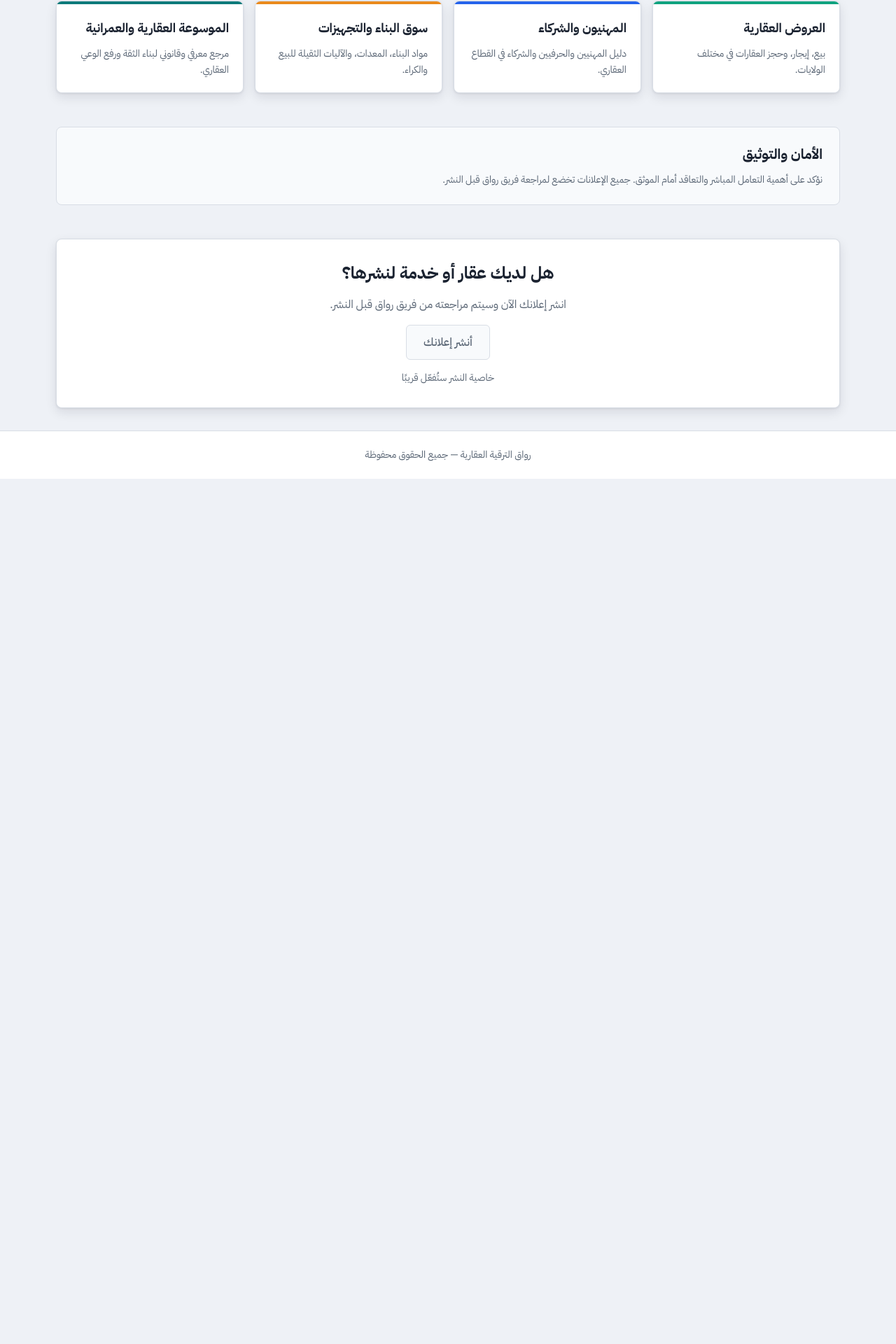
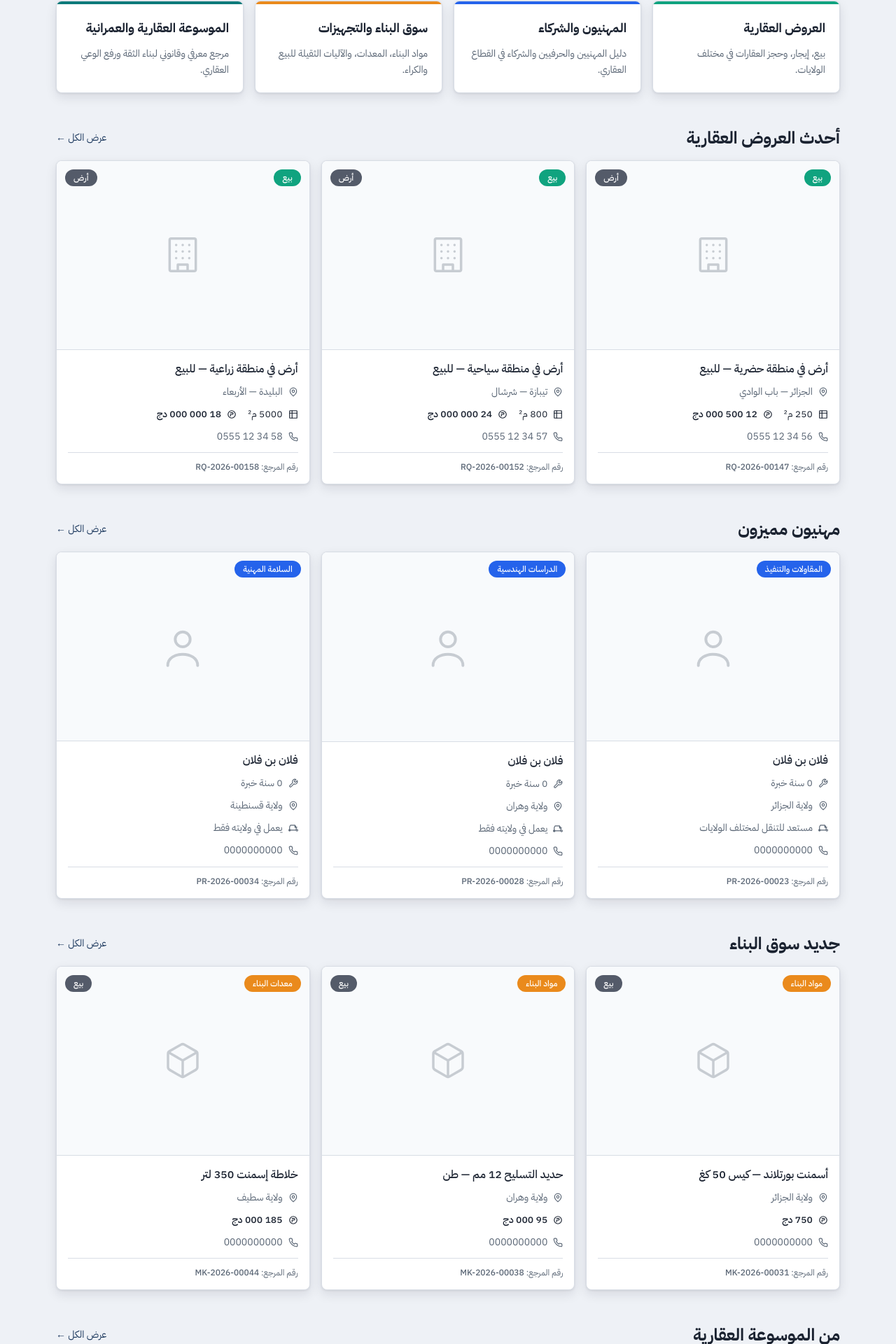
Before and after one commit to akramroyale24-jpg/riwaq-real-estate-development, a Next.js app: page / in a window 1280 px wide. Shown: the part 432-2352 px from the top of the page at 70% size. Before the commit the page ends 1116 px from the top, so only its background shows below. Built offline with nearby package versions, Linux system fonts and the light colour scheme.

Commit message:
Update page.tsx

```diff
--- a/app/page.tsx
+++ b/app/page.tsx
@@ -1,7 +1,21 @@
+import Link from "next/link";
 import Hero from "@/components/home/Hero";
 import PathCard from "@/components/home/PathCard";
+import PropertyCard from "@/components/property/PropertyCard";
+import ProfessionalCard from "@/components/professional/ProfessionalCard";
+import MarketCard from "@/components/market/MarketCard";
+import ArticleCard from "@/components/encyclopedia/ArticleCard";
+import { SAMPLE_PROPERTIES } from "@/lib/properties";
+import { SAMPLE_PROFESSIONALS } from "@/lib/professionals";
+import { SAMPLE_MARKET_ITEMS } from "@/lib/market-items";
+import { SAMPLE_ARTICLES } from "@/lib/encyclopedia";
 
 export default function Home() {
+  const featuredProperties = SAMPLE_PROPERTIES.slice(0, 3);
+  const featuredProfessionals = SAMPLE_PROFESSIONALS.slice(0, 3);
+  const featuredMarketItems = SAMPLE_MARKET_ITEMS.slice(0, 3);
+  const featuredArticles = SAMPLE_ARTICLES.slice(0, 3);
+
   return (
     <div className="mx-auto max-w-6xl px-4 py-8 space-y-12">
       {/* المنطقة الترحيبية */}
@@ -76,6 +90,81 @@ export default function Home() {
         </div>
       </section>
 
+      {/* ------- عينات: العروض العقارية ------- */}
+      <section className="space-y-4">
+        <div className="flex items-center justify-between">
+          <h2 className="text-2xl font-bold">أحدث العروض العقارية</h2>
+          <Link
+            href="/real-estate"
+            className="text-sm text-primary hover:underline"
+          >
+            عرض الكل ←
+          </Link>
+        </div>
+        <div className="grid grid-cols-1 gap-4 md:grid-cols-2 lg:grid-cols-3">
+          {featuredProperties.map((property) => (
+            <PropertyCard key={property.id} property={property} />
+          ))}
+        </div>
+      </section>
+
+      {/* ------- عينات: المهنيون والشركاء ------- */}
+      <section className="space-y-4">
+        <div className="flex items-center justify-between">
+          <h2 className="text-2xl font-bold">مهنيون مميزون</h2>
+          <Link
+            href="/professionals"
+            className="text-sm text-primary hover:underline"
+          >
+            عرض الكل ←
+          </Link>
+        </div>
+        <div className="grid grid-cols-1 gap-4 md:grid-cols-2 lg:grid-cols-3">
+          {featuredProfessionals.map((professional) => (
+            <ProfessionalCard
+              key={professional.id}
+              professional={professional}
+            />
+          ))}
+        </div>
+      </section>
+
+      {/* ------- عينات: سوق البناء والتجهيزات ------- */}
+      <section className="space-y-4">
+        <div className="flex items-center justify-between">
+          <h2 className="text-2xl font-bold">جديد سوق البناء</h2>
+          <Link
+            href="/market"
+            className="text-sm text-primary hover:underline"
+          >
+            عرض الكل ←
+          </Link>
+        </div>
+        <div className="grid grid-cols-1 gap-4 md:grid-cols-2 lg:grid-cols-3">
+          {featuredMarketItems.map((item) => (
+            <MarketCard key={item.id} item={item} />
+          ))}
+        </div>
+      </section>
+
+      {/* ------- عينات: الموسوعة العقارية والعمرانية ------- */}
+      <section className="space-y-4">
+        <div className="flex items-center justify-between">
+          <h2 className="text-2xl font-bold">من الموسوعة العقارية</h2>
+          <Link
+            href="/encyclopedia"
+            className="text-sm text-primary hover:underline"
+          >
+            عرض الكل ←
+          </Link>
+        </div>
+        <div className="grid grid-cols-1 gap-4 md:grid-cols-2 lg:grid-cols-3">
+          {featuredArticles.map((article) => (
+            <ArticleCard key={article.id} article={article} />
+          ))}
+        </div>
+      </section>
+
       {/* شريط الأمان والتوثيق */}
       <section className="rounded-lg border bg-surface-elevated p-6 space-y-3">
         <h2 className="text-xl font-bold">الأمان والتوثيق</h2>
```
